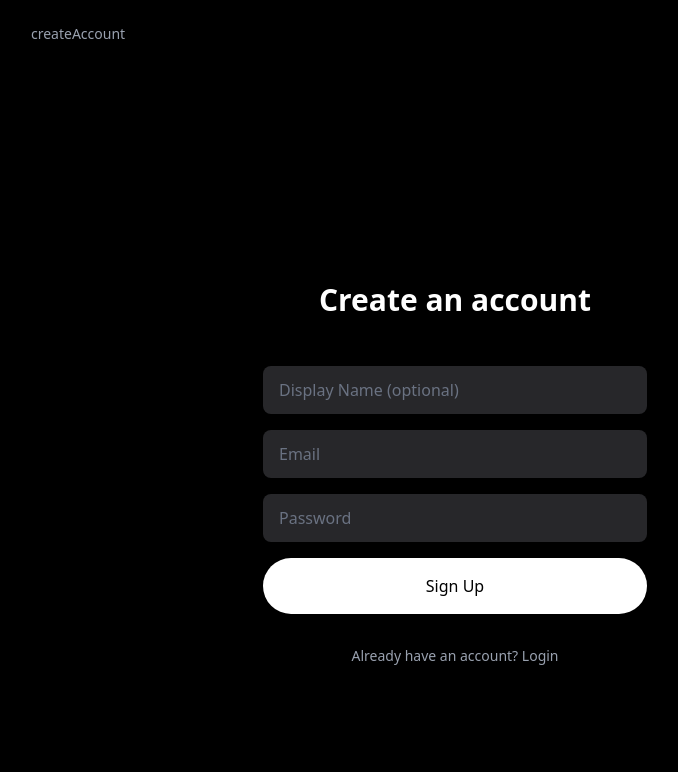
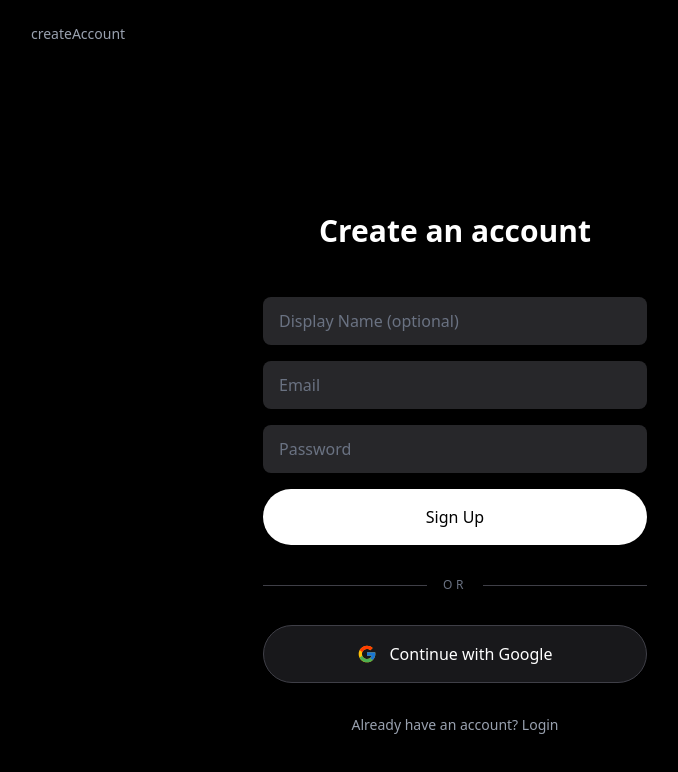
Before and after one commit to Starfall10/SmartCoRenting, a Next.js app in the folder smartcorenting/: page / in a window 1280 px wide. Both pictures are taken after a click on the button "Get Started". Shown: the top 772 px of the page, without its empty margins (185-863 px from the left). Built offline with nearby package versions, Linux system fonts and the light colour scheme; no server answers.

Commit message:
feat: enable login with google auth

```diff
--- a/smartcorenting/app/api/admin/upload-users/route.ts
+++ b/smartcorenting/app/api/admin/upload-users/route.ts
@@ -122,7 +122,7 @@ export async function POST(request: NextRequest) {
 
     for (let i = 0; i < csvUsers.length; i++) {
       const csvUser = csvUsers[i];
-      const rowNum = i + 2; // +2 because row 1 is header, and arrays are 0-indexed
+      const rowNum = i + 2;
 
       // Validate required fields
       if (!csvUser.email) {
--- a/smartcorenting/components/login/LoginPage.tsx
+++ b/smartcorenting/components/login/LoginPage.tsx
@@ -1,7 +1,13 @@
 /* eslint-disable @typescript-eslint/no-explicit-any */
 import React, { useState } from "react";
+import { FcGoogle } from "react-icons/fc";
+
 import { ViewType, UserData } from "@/types";
-import { signUpWithEmail, signInWithEmail } from "@/lib/firebase/auth";
+import {
+  signUpWithEmail,
+  signInWithEmail,
+  signInWithGoogle,
+} from "@/lib/firebase/auth";
 import { checkUserExists, createUser, getUserData } from "@/lib/firebase/user";
 
 interface LoginPageProps {
@@ -26,6 +32,7 @@ const LoginPage: React.FC<LoginPageProps> = ({
     uid: string,
     userEmail: string,
     name?: string,
+    photoURL?: string,
   ) => {
     try {
       // Create session cookie
@@ -51,7 +58,7 @@ const LoginPage: React.FC<LoginPageProps> = ({
         }
       } else {
         // New user - create entry and go to add profile
-        const newUser = await createUser(uid, userEmail, name);
+        const newUser = await createUser(uid, userEmail, name, photoURL);
         setCurrentUser(newUser);
         setActiveView("addprofile");
       }
@@ -81,6 +88,25 @@ const LoginPage: React.FC<LoginPageProps> = ({
       );
     } catch (err: any) {
       setError(err.message || "Authentication failed. Please try again.");
+    } finally {
+      setLoading(false);
+    }
+  };
+
+  const handleGoogleSignIn = async () => {
+    setError("");
+    setLoading(true);
+
+    try {
+      const user = await signInWithGoogle();
+      await handleAuthSuccess(
+        user.uid,
+        user.email || "",
+        user.displayName || undefined,
+        user.photoURL || undefined,
+      );
+    } catch (err: any) {
+      setError(err.message || "Google sign-in failed. Please try again.");
     } finally {
       setLoading(false);
     }
@@ -157,6 +183,34 @@ const LoginPage: React.FC<LoginPageProps> = ({
           </button>
         </form>
 
+        <div className="my-8 w-full max-w-sm flex items-center gap-4">
+          <div
+            className={`h-px flex-1 ${isDarkMode ? "bg-zinc-700" : "bg-gray-300"}`}
+          />
+          <span
+            className={`text-xs uppercase tracking-[0.3em] ${isDarkMode ? "text-gray-500" : "text-gray-500"}`}
+          >
+            OR
+          </span>
+          <div
+            className={`h-px flex-1 ${isDarkMode ? "bg-zinc-700" : "bg-gray-300"}`}
+          />
+        </div>
+
+        <button
+          type="button"
+          onClick={handleGoogleSignIn}
+          disabled={loading}
+          className={`w-full max-w-sm py-4 rounded-full font-medium transition-colors border flex items-center justify-center gap-3 ${
+            isDarkMode
+              ? "border-zinc-700 bg-zinc-900 text-white hover:bg-zinc-800 disabled:bg-zinc-950 disabled:text-gray-500"
+              : "border-gray-300 bg-white text-black hover:bg-gray-50 disabled:bg-gray-100 disabled:text-gray-400"
+          }`}
+        >
+          <FcGoogle className="h-5 w-5" aria-hidden="true" />
+          Continue with Google
+        </button>
+
         <button
           onClick={() => {
             setIsCreating(!isCreating);
--- a/smartcorenting/lib/firebase/auth.ts
+++ b/smartcorenting/lib/firebase/auth.ts
@@ -1,5 +1,7 @@
 import {
   createUserWithEmailAndPassword,
+  GoogleAuthProvider,
+  signInWithPopup,
   signInWithEmailAndPassword,
   signOut,
   sendPasswordResetEmail,
@@ -13,7 +15,7 @@ export async function signUpWithEmail(
   password: string,
   displayName?: string,
 ) {
-  const cred = await createUserWithEmailAndPassword(auth, email, password); // :contentReference[oaicite:1]{index=1}
+  const cred = await createUserWithEmailAndPassword(auth, email, password);
   if (displayName) {
     await updateProfile(cred.user, { displayName });
   }
@@ -22,7 +24,14 @@ export async function signUpWithEmail(
 
 // Sign in
 export async function signInWithEmail(email: string, password: string) {
-  const cred = await signInWithEmailAndPassword(auth, email, password); // :contentReference[oaicite:2]{index=2}
+  const cred = await signInWithEmailAndPassword(auth, email, password);
+  return cred.user;
+}
+
+// Sign in with Google
+export async function signInWithGoogle() {
+  const provider = new GoogleAuthProvider();
+  const cred = await signInWithPopup(auth, provider);
   return cred.user;
 }
 
--- a/smartcorenting/lib/firebase/user.ts
+++ b/smartcorenting/lib/firebase/user.ts
@@ -31,6 +31,7 @@ export async function createUser(
   uid: string,
   email: string,
   displayName?: string,
+  photoURL?: string,
 ): Promise<UserData> {
   const userRef = doc(db, "users", uid);
 
@@ -38,6 +39,7 @@ export async function createUser(
     uid,
     email,
     displayName: displayName || "",
+    photoURL,
     createdAt: new Date().toISOString(),
     updatedAt: new Date().toISOString(),
     profileComplete: false,
--- a/smartcorenting/lib/matchmaking/algorithm.ts
+++ b/smartcorenting/lib/matchmaking/algorithm.ts
@@ -4,7 +4,6 @@ import {
   DEFAULT_HARD_CONSTRAINT_FILTERS,
 } from "@/types";
 
-// Current algorithm version - increment when logic changes
 export const ALGORITHM_VERSION = "1.0.0";
 
 // ============================================================================
```
